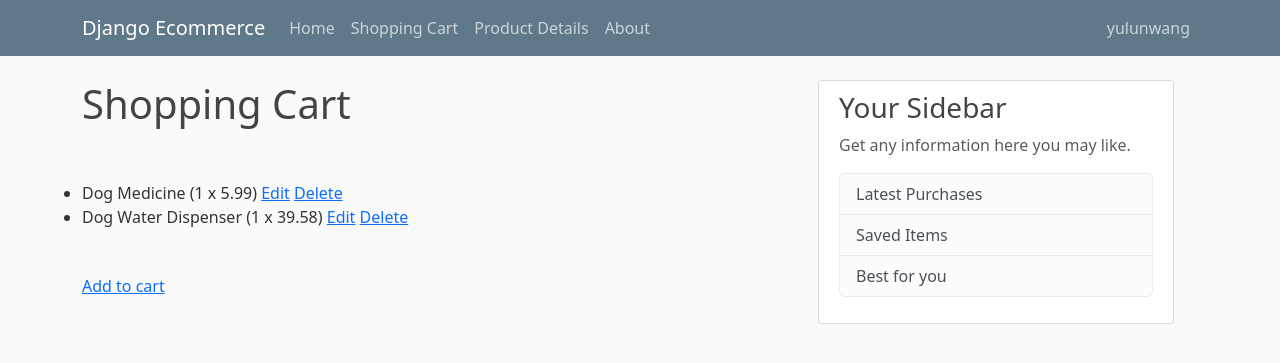
After one commit to ylwn29/django_project, a Django app: page /cart_list/ in a window 1280 px wide. The commit adds this page. Shown: the top 363 px of the page. Run offline with Django 4.2, Linux system fonts and the light colour scheme; data comes from the database, SQL or seed files in the repository; both versions use the stored data as it was after the commit.

Commit message:
finish shopping cart view and its CRUD operations

```diff
--- a/ecommerce/admin.py
+++ b/ecommerce/admin.py
@@ -1,5 +1,6 @@
 from django.contrib import admin
-from .models import Product
+from .models import Product, CartItem
 
 # Register your models here.
 admin.site.register(Product)
+admin.site.register(CartItem)
--- a/ecommerce/models.py
+++ b/ecommerce/models.py
@@ -10,3 +10,11 @@ class Product(models.Model):
 	# create Str method
 	def __str__(self):
 		return self.name
+
+class CartItem(models.Model):
+	name = models.CharField(max_length=200, null=True)
+	quantity = models.IntegerField(default=1)
+	price = models.DecimalField(max_digits=8, decimal_places=2)
+
+	def __str__(self):
+		return self.name
--- a/ecommerce/templates/ecommerce/base.html
+++ b/ecommerce/templates/ecommerce/base.html
@@ -25,7 +25,7 @@
 	      <div class="collapse navbar-collapse" id="navbarToggle">
 	        <div class="navbar-nav mr-auto">
 	          <a class="nav-item nav-link" href="{% url 'ecommerce-home' %}">Home</a>
-	          <a class="nav-item nav-link" href="{% url 'ecommerce-shoppingcart' %}">Shopping Cart</a>
+	          <a class="nav-item nav-link" href="{% url 'cart_list' %}">Shopping Cart</a>
 	          <a class="nav-item nav-link" href="{% url 'ecommerce-productdetails' %}">Product Details</a>
 	          <a class="nav-item nav-link" href="{% url 'ecommerce-about' %}">About</a>
 	        </div>
--- /dev/null
+++ b/ecommerce/templates/ecommerce/cart_list.html
@@ -0,0 +1,12 @@
+{% extends 'ecommerce/base.html' %}
+{% block content %}
+	<h1 class="padding-none">Shopping Cart</h1>
+	<ul>
+	{% for item in items %}
+	    <li>{{ item.name }} ({{ item.quantity }} x {{ item.price }}) <a href="{% url 'cart_update' item.pk %}">Edit</a> <a href="{% url 'cart_delete' item.pk %}">Delete</a></li>
+	{% empty %}
+	    <li>Your cart is empty.</li>
+	{% endfor %}
+	</ul>
+	<a href="{% url 'cart_add' %}">Add to cart</a>
+{% endblock content %}
--- a/ecommerce/templates/ecommerce/shoppingcart.html
+++ /dev/null
@@ -1,5 +0,0 @@
-{% extends 'ecommerce/base.html' %}
-{% block content %}
-	<h1>Shopping Cart</h1>
-
-{% endblock content %} <!--add "content" to be more specific-->
--- a/ecommerce/urls.py
+++ b/ecommerce/urls.py
@@ -6,8 +6,13 @@ from django.conf import settings
 urlpatterns = [
     path('', views.home, name='ecommerce-home'), #name should be specific
     path('about/', views.about, name='ecommerce-about'),
-    path('shoppingcart/', views.shoppingcart, name='ecommerce-shoppingcart'),
+    path('cart_list/', views.cart_list, name='cart_list'),
+    path('cart_list/add/', views.cart_add, name='cart_add'),
+    path('cart_list/<int:pk>/update/', views.cart_update, name='cart_update'),
+    path('cart_list/<int:pk>/delete/', views.cart_delete, name='cart_delete'),
+
+
     path('productdetails/', views.productdetails, name='ecommerce-productdetails'),
 ]
 
-# urlpatterns += static(settings.MEDIA_URL, document_root=settings.MEDIA_ROOT)
+urlpatterns += static(settings.MEDIA_URL, document_root=settings.MEDIA_ROOT)
--- a/ecommerce/views.py
+++ b/ecommerce/views.py
@@ -1,6 +1,7 @@
-from django.shortcuts import render
+from django.shortcuts import render, redirect, get_object_or_404
 # from django.http import HttpResponse
-from .models import Product
+from .models import Product, CartItem
+from .forms import CartItemForm
 
 # Create dummy data which is a list of dictionaries
 # products = [
@@ -32,12 +33,41 @@ def home(request):
 def about(request):
 	return render(request, 'ecommerce/about.html', {'title': 'About'})
 
-def shoppingcart(request):
+
+def cart_list(request):
 	context = {
-		'products': Product.objects.all()
+		'items': CartItem.objects.all()
 
 	}
-	return render(request, 'ecommerce/shoppingcart.html', context)
+	return render(request, 'ecommerce/cart_list.html', context)
+
+def cart_add(request):
+    if request.method == 'POST':
+        form = CartItemForm(request.POST)
+        if form.is_valid():
+            form.save()
+            return redirect('cart_list')
+    else:
+        form = CartItemForm()
+    return render(request, 'ecommerce/cart_form.html', {'form': form})
+
+def cart_update(request, pk):
+    item = get_object_or_404(CartItem, pk=pk)
+    if request.method == 'POST':
+        form = CartItemForm(request.POST, instance=item)
+        if form.is_valid():
+            form.save()
+            return redirect('cart_list')
+    else:
+        form = CartItemForm(instance=item)
+    return render(request, 'ecommerce/cart_form.html', {'form': form})
+
+def cart_delete(request, pk):
+    item = get_object_or_404(CartItem, pk=pk)
+    item.delete()
+    return redirect('cart_list')
+
+
 
 def productdetails(request):
 	context = {
```
Also changed, not shown: ecommerce/forms.py (added, +7 -0 lines), ecommerce/templates/ecommerce/cart_form.html (added, +9 -0 lines), db.sqlite3, ecommerce/migrations/0003_cartitem_alter_product_image.py (added).
